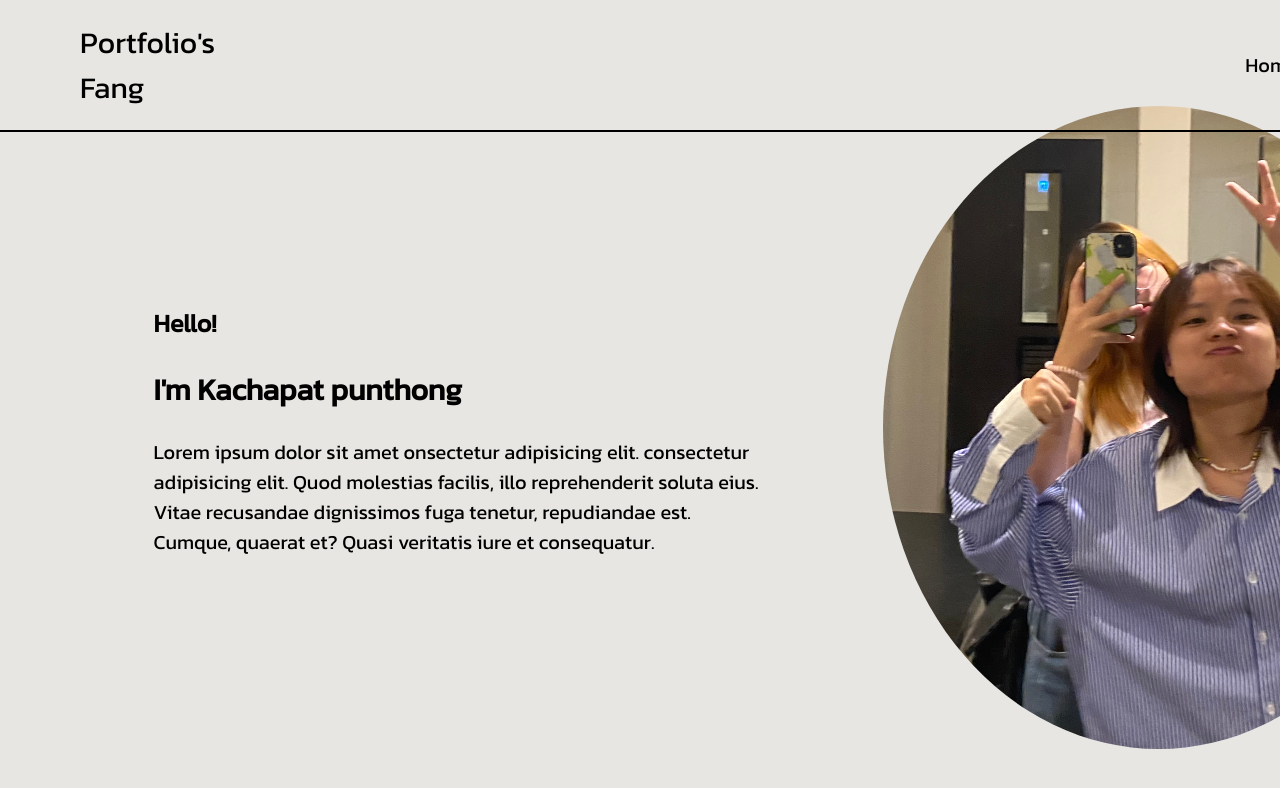
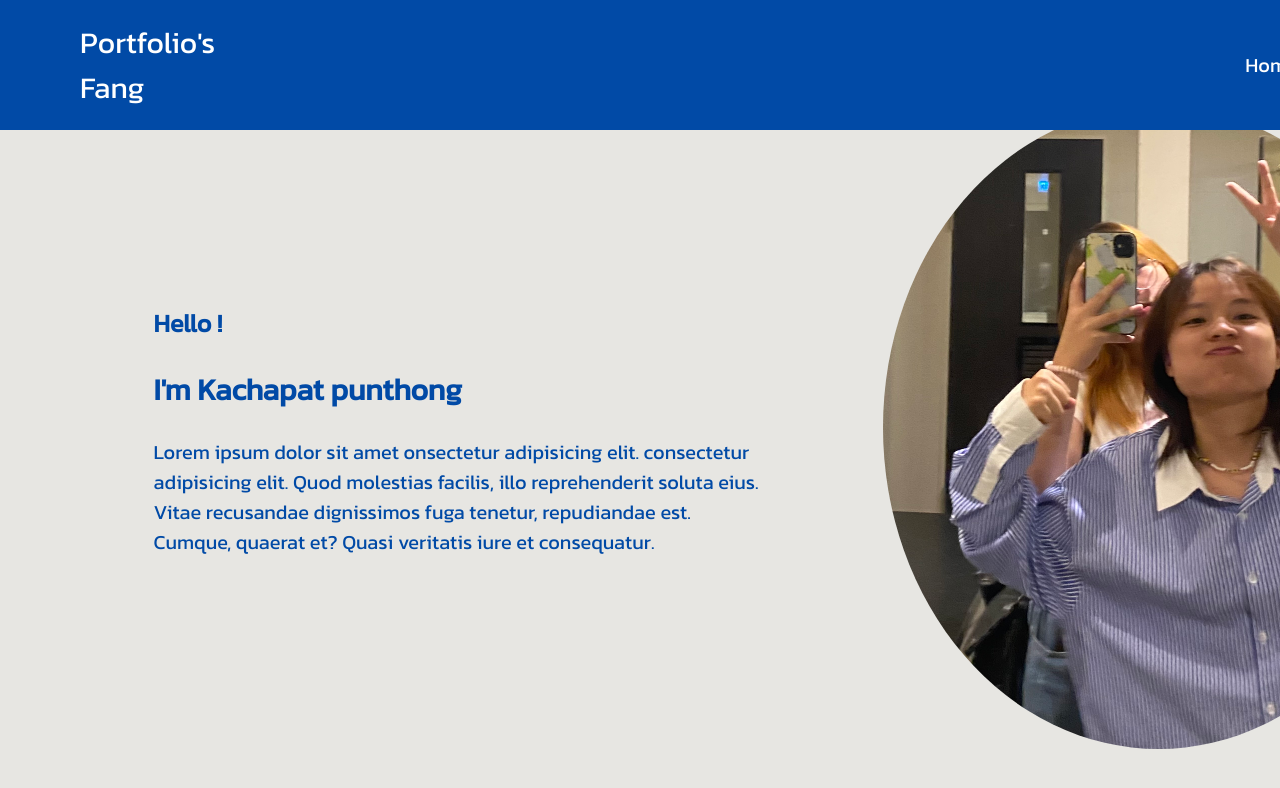
Before and after one commit to cpe207/lab02-yogurtisnumone, a plain HTML site: page index.html in a window 1280 px wide. Shown: the top 788 px of the page. Drawn offline with Linux system fonts and the light colour scheme.

Commit message:
whennnnnnn!

```diff
--- a/css/style1.css
+++ b/css/style1.css
@@ -15,14 +15,14 @@ header {
     align-items: center;
     z-index: 100;
     box-sizing: border-box;
-    border-bottom: 2px solid #000000;
+    background-color: #014AA6;
 }
 .maybelogo {
     font-family: "Kanit", sans-serif;
     font-weight: 400;
     font-style: normal;
     text-decoration: none;
-    color: #000000;
+    color: #ffffff;
     font-size: 30px;
 }
 .threehead{
@@ -37,7 +37,7 @@ header {
     font-weight: 500;
     font-style: normal;
     text-decoration: none;
-    color: #000000;
+    color: #ffffff;
     font-size: 20px;
     margin: 0 30px;
 }
@@ -64,7 +64,7 @@ header {
 
 .sayhi-content{
     max-width: 800px;
-    color: #000000;
+    color: #014AA6;
     font-size: 20px;
 }
 
```
Also changed, not shown: index.html (+1 -1 lines).
